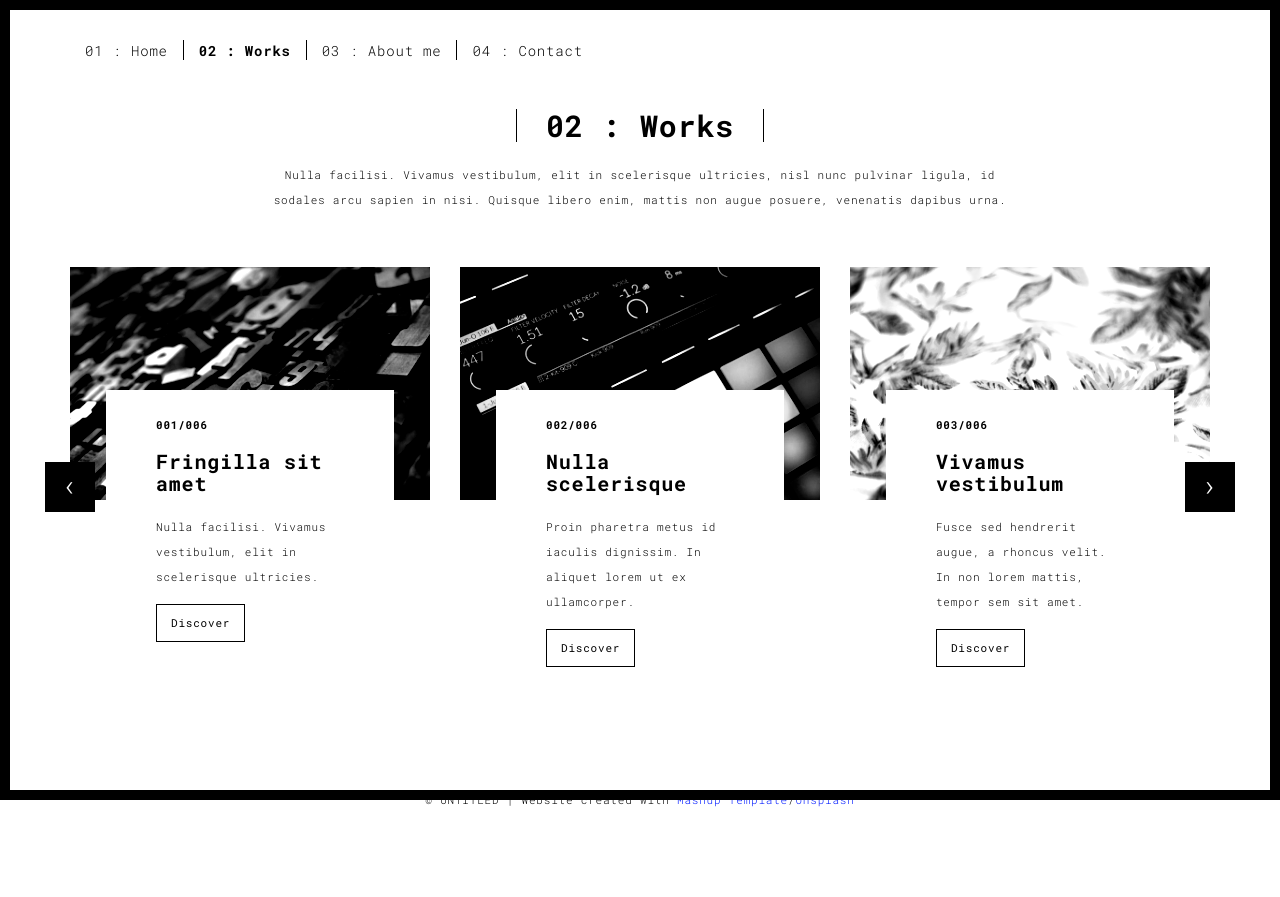
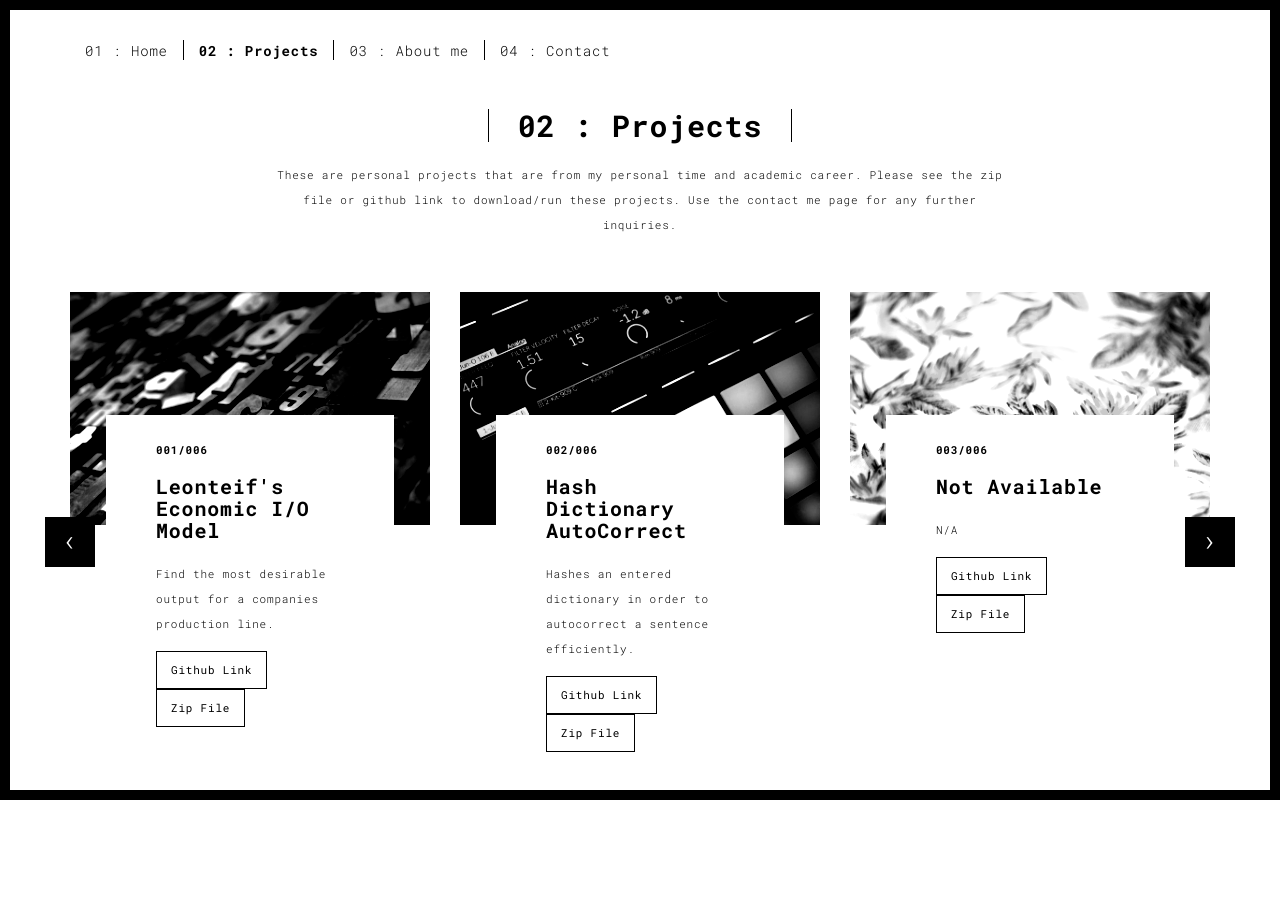
Before and after one commit to spa542/PythonPracticePrograms, a Flask app: page /works.html in a window 1280 px wide. Before the commit the page ends 807 px from the top, so only its background shows below. Run offline with Flask 2, Linux system fonts and the light colour scheme; some libraries are stand-ins or nearby versions.

Commit message:
Made some changes, added a second project and fixed up some little things

```diff
--- a/PythonCoursePrograms/WebDevelopment/WebServer/database.csv
+++ b/PythonCoursePrograms/WebDevelopment/WebServer/database.csv
@@ -3,3 +3,4 @@ W@fsdf.com,sdfasd,asdfasfd
 W@fsdf.com,sdfasd,asdfasfd
 W@fsdf.com,sdfasd,asdfasfd
 W@fsdf.com,sdfasd,asdfasfd
+asd@asdkfj.com,fasjkdl,slkjf
--- a/PythonCoursePrograms/WebDevelopment/WebServer/server.py
+++ b/PythonCoursePrograms/WebDevelopment/WebServer/server.py
@@ -1,4 +1,4 @@
-from flask import Flask, render_template, request, redirect
+from flask import Flask, render_template, request, redirect, send_file
 import csv
 app = Flask(__name__)
 
@@ -25,6 +25,13 @@ def write_to_csv(data):
         csv_writer = csv.writer(database2, delimiter=',', quotechar='|', quoting=csv.QUOTE_MINIMAL)
         csv_writer.writerow([email,subject,message])
 
+@app.route('/zip-file')
+def return_file():
+    return send_file('./static/assets/DownloadFiles/Project1Rosiak.zip')
+
+@app.route('/zip-file2')
+def return_file2():
+		return send_file('./static/assets/DownloadFiles/Project2Rosiak.zip')
 
 @app.route('/submit_form', methods=['POST', 'GET'])
 def submit_form():
--- a/PythonCoursePrograms/WebDevelopment/WebServer/templates/index.html
+++ b/PythonCoursePrograms/WebDevelopment/WebServer/templates/index.html
@@ -15,7 +15,7 @@
   <link rel="apple-touch-icon" sizes="180x180" href="./static/assets/apple-icon-180x180.png">
   <link href="./static/assets/images/favicon.ico" rel="icon">
 
-  <title>Title page</title>
+  <title>Home</title>
 
 <link href="./static/main.3f6952e4.css" rel="stylesheet"></head>
 
@@ -38,7 +38,7 @@
       <div class="collapse navbar-collapse" id="navbar-collapse">
         <ul class="nav navbar-nav ">
           <li><a href="./index.html" title="">01 : Home</a></li>
-          <li><a href="./works.html" title="">02 : Works</a></li>
+          <li><a href="./works.html" title="">02 : Projects</a></li>
           <li><a href="./about.html" title="">03 : About me</a></li>
           <li><a href="./contact.html" title="">04 : Contact</a></li>
         </ul>
--- a/PythonCoursePrograms/WebDevelopment/WebServer/templates/work.html
+++ b/PythonCoursePrograms/WebDevelopment/WebServer/templates/work.html
@@ -15,7 +15,7 @@
   <link rel="apple-touch-icon" sizes="180x180" href="./static/assets/apple-icon-180x180.png">
   <link href="./static/assets/images/favicon.ico" rel="icon">
 
-  <title>Title page</title>
+  <title>Work</title>
 
 <link href="./static/main.3f6952e4.css" rel="stylesheet"></head>
 
@@ -38,7 +38,7 @@
       <div class="collapse navbar-collapse" id="navbar-collapse">
         <ul class="nav navbar-nav ">
           <li><a href="./index.html" title="">01 : Home</a></li>
-          <li><a href="./works.html" title="">02 : Works</a></li>
+          <li><a href="./works.html" title="">02 : Projects</a></li>
           <li><a href="./about.html" title="">03 : About me</a></li>
           <li><a href="./contact.html" title="">04 : Contact</a></li>
         </ul>
--- a/PythonCoursePrograms/WebDevelopment/WebServer/templates/works.html
+++ b/PythonCoursePrograms/WebDevelopment/WebServer/templates/works.html
@@ -15,7 +15,7 @@
   <link rel="apple-touch-icon" sizes="180x180" href="./static/assets/apple-icon-180x180.png">
   <link href="./static/assets/images/favicon.ico" rel="icon">
 
-  <title>Title page</title>
+  <title>Projects</title>
 
 <link href="./static/main.3f6952e4.css" rel="stylesheet"></head>
 
@@ -38,7 +38,7 @@
       <div class="collapse navbar-collapse" id="navbar-collapse">
         <ul class="nav navbar-nav ">
           <li><a href="./index.html" title="">01 : Home</a></li>
-          <li><a href="./works.html" title="">02 : Works</a></li>
+          <li><a href="./works.html" title="">02 : Projects</a></li>
           <li><a href="./about.html" title="">03 : About me</a></li>
           <li><a href="./contact.html" title="">04 : Contact</a></li>
         </ul>
@@ -55,8 +55,9 @@
 
       <div class="col-sm-8 col-sm-offset-2 section-container-spacer">
         <div class="text-center">
-          <h1 class="h2">02 : Works</h1>
-          <p>Nulla facilisi. Vivamus vestibulum, elit in scelerisque ultricies, nisl nunc pulvinar ligula, id sodales arcu sapien in nisi. Quisque libero enim, mattis non augue posuere, venenatis dapibus urna.</p>
+          <h1 class="h2">02 : Projects</h1>
+          <p>These are personal projects that are from my personal time and academic career. Please see the zip file or github link
+		  to download/run these projects. Use the contact me page for any further inquiries.</p>
         </div>
       </div>
 
@@ -74,9 +75,10 @@
                       </a>
                       <div class="card-container card-container-lg">
                         <h4>001/006</h4>
-                        <h3>Fringilla sit amet</h3>
-                        <p>Nulla facilisi. Vivamus vestibulum, elit in scelerisque ultricies.</p>
-                        <a href="./work.html" title="" class="btn btn-default">Discover</a>
+                        <h3>Leonteif's Economic I/O Model</h3>
+                        <p>Find the most desirable output for a companies production line.</p>
+						<a href="https://github.com/spa542/LeiontifsEconIOModel" title="" class="btn btn-default">Github Link</a>
+                        <a href="/zip-file" title="" class="btn btn-default">Zip File</a>
                       </div>
                     </div>
                     <div class="col-sm-4">
@@ -85,9 +87,10 @@
                       </a>
                       <div class="card-container card-container-lg">
                         <h4>002/006</h4>
-                        <h3>Nulla scelerisque</h3>
-                        <p>Proin pharetra metus id iaculis dignissim. In aliquet lorem ut ex ullamcorper.</p>
-                        <a href="./work.html" title="" class="btn btn-default">Discover</a>
+                        <h3>Hash Dictionary AutoCorrect</h3>
+                        <p>Hashes an entered dictionary in order to autocorrect a sentence efficiently.</p>
+                        <a href="https://github.com/spa542/HashDictionaryAutoCorrect" title="" class="btn btn-default">Github Link</a>
+						<a href="./zip-file2" title="" class="btn btn-default">Zip File</a>
                       </div>
                     </div>
                     <div class="col-sm-4">
@@ -96,9 +99,10 @@
                       </a>
                       <div class="card-container card-container-lg">
                         <h4>003/006</h4>
-                        <h3>Vivamus vestibulum</h3>
-                        <p>Fusce sed hendrerit augue, a rhoncus velit. In non lorem mattis, tempor sem sit amet.</p>
-                        <a href="./work.html" title="" class="btn btn-default">Discover</a>
+                        <h3>Not Available</h3>
+                        <p>N/A</p>
+                        <a href="./work.html" title="" class="btn btn-default">Github Link</a>
+						<a href="./work.html" title="" class="btn btn-default">Zip File</a>
                       </div>
                     </div>
 
@@ -114,9 +118,10 @@
                     </a>
                     <div class="card-container">
                       <h4>004/006</h4>
-                      <h3>Nulla scelerisque</h3>
-                      <p>Proin pharetra metus id iaculis dignissim. In aliquet lorem ut ex ullamcorper.</p>
-                      <a href="./work.html" class="btn btn-default">Discover</a>
+                      <h3>Not Available</h3>
+                      <p>N/A</p>
+                      <a href="./work.html" title="" class="btn btn-default">Github Link</a>
+					  <a href="./work.html" title="" class="btn btn-default">Zip File</a>
                     </div>
                   </div>
                    <div class="col-sm-4">
@@ -125,9 +130,10 @@
                       </a>
                       <div class="card-container">
                         <h4>005/006</h4>
-                        <h3>Fringilla sit amet</h3>
-                        <p>Nulla facilisi. Vivamus vestibulum, elit in scelerisque ultricies.</p>
-                        <a href="./work.html" class="btn btn-default">Discover</a>
+                        <h3>Not Available</h3>
+                        <p>N/A</p>
+                        <a href="./work.html" title="" class="btn btn-default">Github Link</a>
+						<a href="./work.html" title="" class="btn btn-default">Zip File</a>
                       </div>
                     </div>
 
@@ -137,9 +143,10 @@
                       </a>
                       <div class="card-container">
                         <h4>006/006</h4>
-                        <h3>Vivamus vestibulum</h3>
-                        <p>Fusce sed hendrerit augue, a rhoncus velit. In non lorem mattis, tempor sem sit amet.</p>
-                        <a href="./work.html" class="btn btn-default">Discover</a>
+                        <h3>Not Available</h3>
+                        <p>N/A</p>
+                        <a href="./work.html" title="" class="btn btn-default">Github Link</a>
+						<a href="./work.html" title="" class="btn btn-default">Zip File</a>
                       </div>
                     </div>
 
@@ -171,7 +178,7 @@
   <div class="container">
     <div class="row">
       <div class="col-xs-12">
-        <p>© UNTITLED | Website created with <a href="http://www.mashup-template.com/" title="Create website with free html template">Mashup Template</a>/<a href="https://www.unsplash.com/" title="Beautiful Free Images">Unsplash</a></p>
+        <p></p>
       </div>
     </div>
   </div>
```
Also changed, not shown: PythonCoursePrograms/WebDevelopment/WebServer/templates/about.html (+4 -4 lines), PythonCoursePrograms/WebDevelopment/WebServer/templates/contact.html (+6 -6 lines), PythonCoursePrograms/WebDevelopment/WebServer/templates/thankyou.html (+4 -4 lines), PythonCoursePrograms/WebDevelopment/WebServer/static/assets/images/iomodel.jpg (added), PythonCoursePrograms/WebDevelopment/WebServer/static/main.3f6952e4.css, 2 other files.
